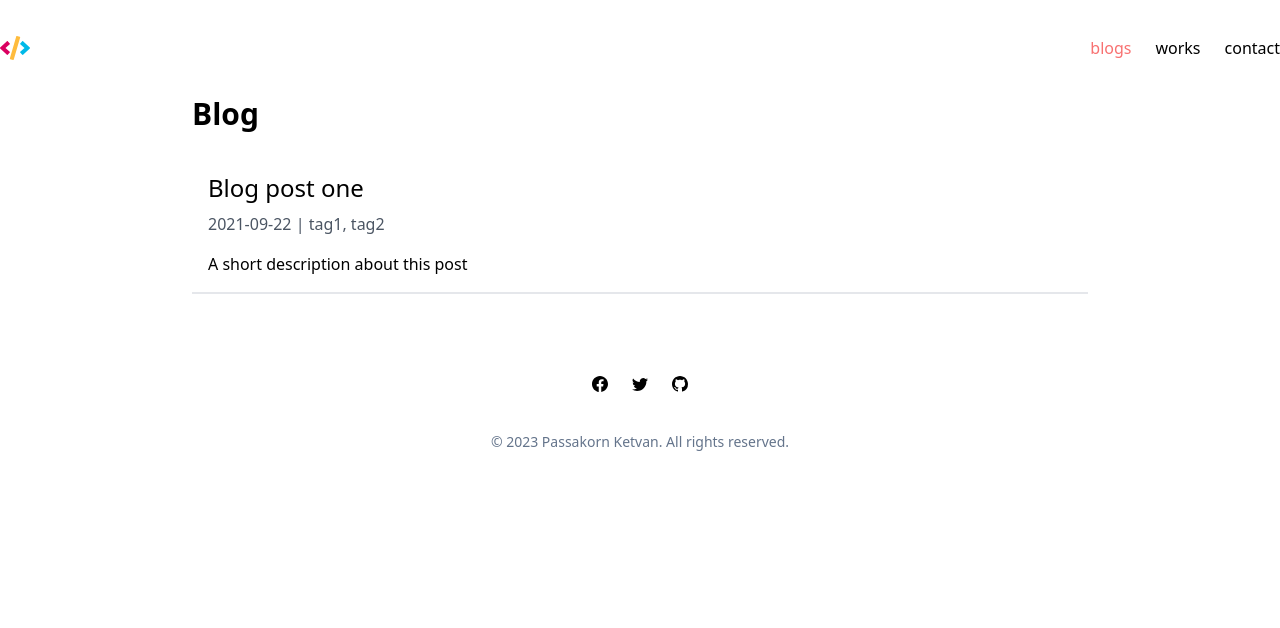
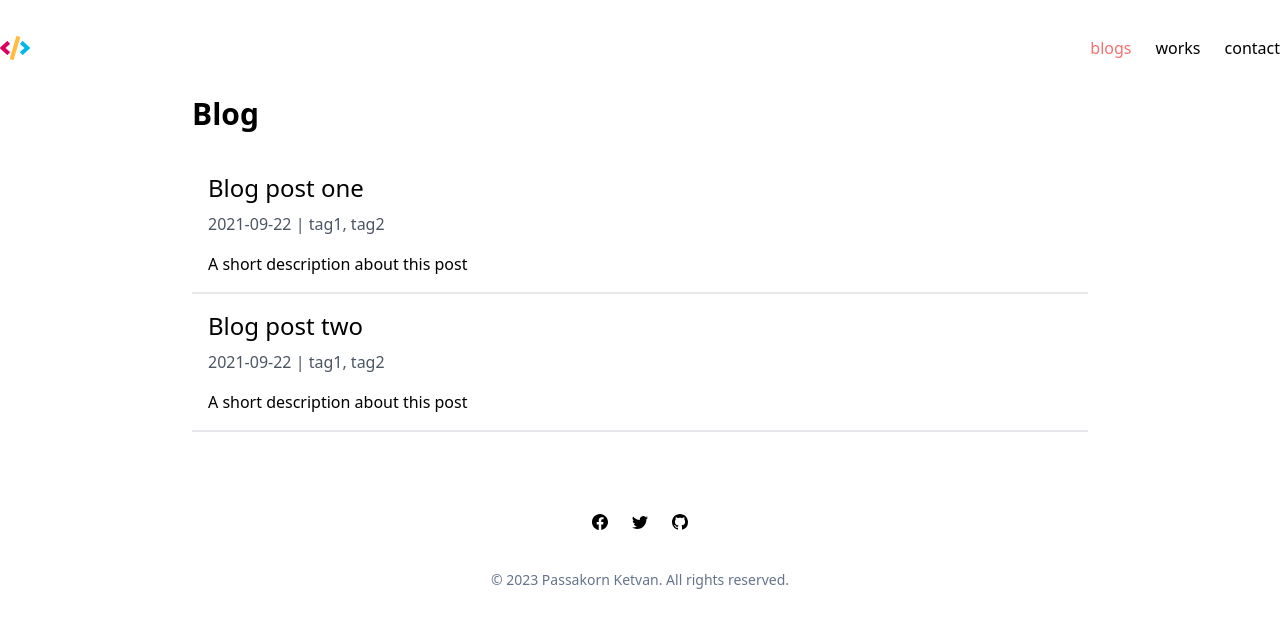
Before and after one commit to MochaDecoder/Portfolio, a Next.js app: page /blogs in a window 1280 px wide. Shown: the top 628 px of the page. Built offline with nearby package versions, Linux system fonts and the light colour scheme.

Commit message:
fix(blog): add dynamic route

```diff
--- /dev/null
+++ b/app/blogs/[slug]/page.tsx
@@ -0,0 +1,33 @@
+import fs from 'fs'
+import matter from 'gray-matter'
+
+export async function generateStaticParams() {
+  const files = fs.readdirSync('./public/mockup');
+
+  return files.map((fileName) => ({
+    slug: fileName.replace('.md', '')
+  }));
+}
+
+async function getPostPage(slug: string) {
+  const fileName = fs.readFileSync(`./public/mockup/${slug}.md`, 'utf-8');
+  const { data: frontmatter, content } = matter(fileName);
+  return {
+    frontmatter,
+    content
+  }
+}
+
+export default async function PostPage({ params }: { params: { slug: string } }) {
+  const post = await getPostPage(params.slug)
+  return (
+    <section className='px-6'>
+      <div className='max-w-4xl mx-auto py-12'>
+        <div className='mx-auto'>
+          <h1>{post.frontmatter.title}</h1>
+          <div>{post.content}</div>
+        </div>
+      </div>
+    </section>
+  )
+}
--- a/app/components/posts/post.tsx
+++ b/app/components/posts/post.tsx
@@ -3,7 +3,7 @@ import Link from "next/link";
 export default function Post({ post, className = 'rounded-lg' }: { post: { slug: string, title: string, date: string, description: string, tags: string[] }, className: string }) {
   return (
     <article className={`bg-white p-4 ${className}`}>
-      <Link href={`blogs/${post.slug}`}>
+      <Link href={`/blogs/${post.slug}`}>
         <h3 className="text-2xl mb-2 font-medium">{post.title}</h3>
       </Link>
       <span className="text-gray-600 mb-4 block">
--- /dev/null
+++ b/public/mockup/post2.md
@@ -0,0 +1,11 @@
+---
+title: 'Blog post two'
+description: 'A short description about this post'
+image: /images/post-2.jpg
+date: '2021-09-22'
+tags:
+  - tag1
+  - tag2
+---
+
+# The main content
```
Also changed, not shown: public/mockup/post1.md (renamed from public/mockup/post.md).
